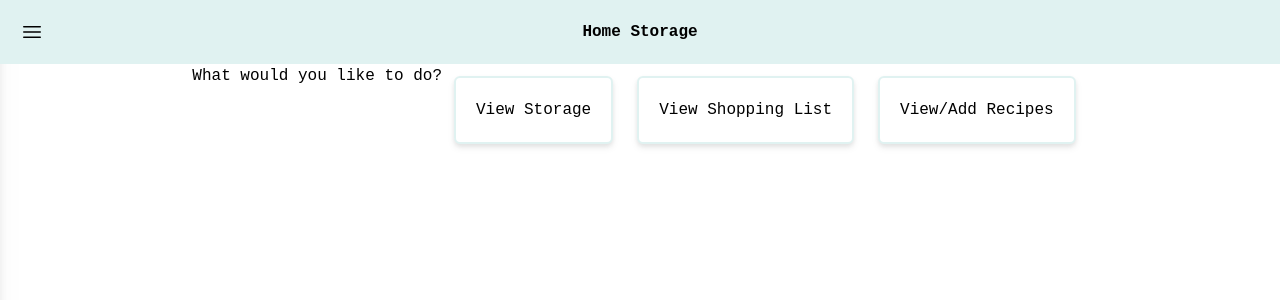
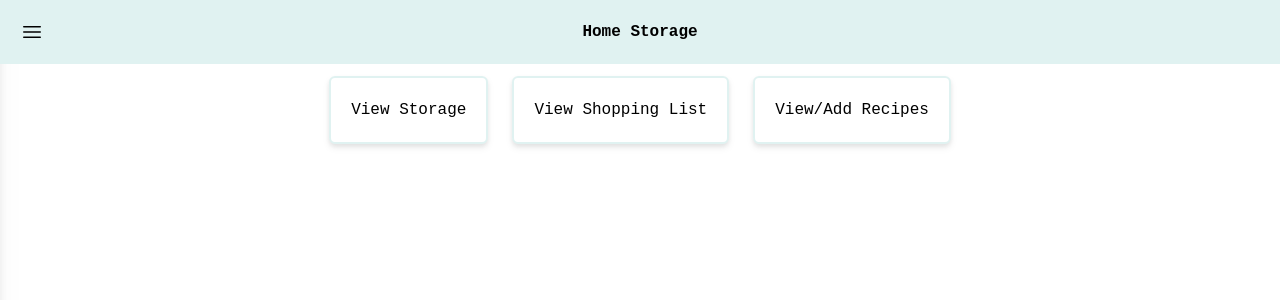
Before and after one commit to jashment/home-storage, a React (Vite) app: page / in a window 1280 px wide. Shown: the top 300 px of the page. Built offline with nearby package versions, Linux system fonts and the light colour scheme.

Commit message:
Didn't like that

```diff
--- a/src/components/Home/Home.tsx
+++ b/src/components/Home/Home.tsx
@@ -4,7 +4,6 @@ import { Link } from 'react-router-dom';
 const Home = () => {
   return (
     <TWHomeContainer>
-      <p>What would you like to do?</p>
       <Link to="/storage">
         <Box>View Storage</Box>
       </Link>
```
